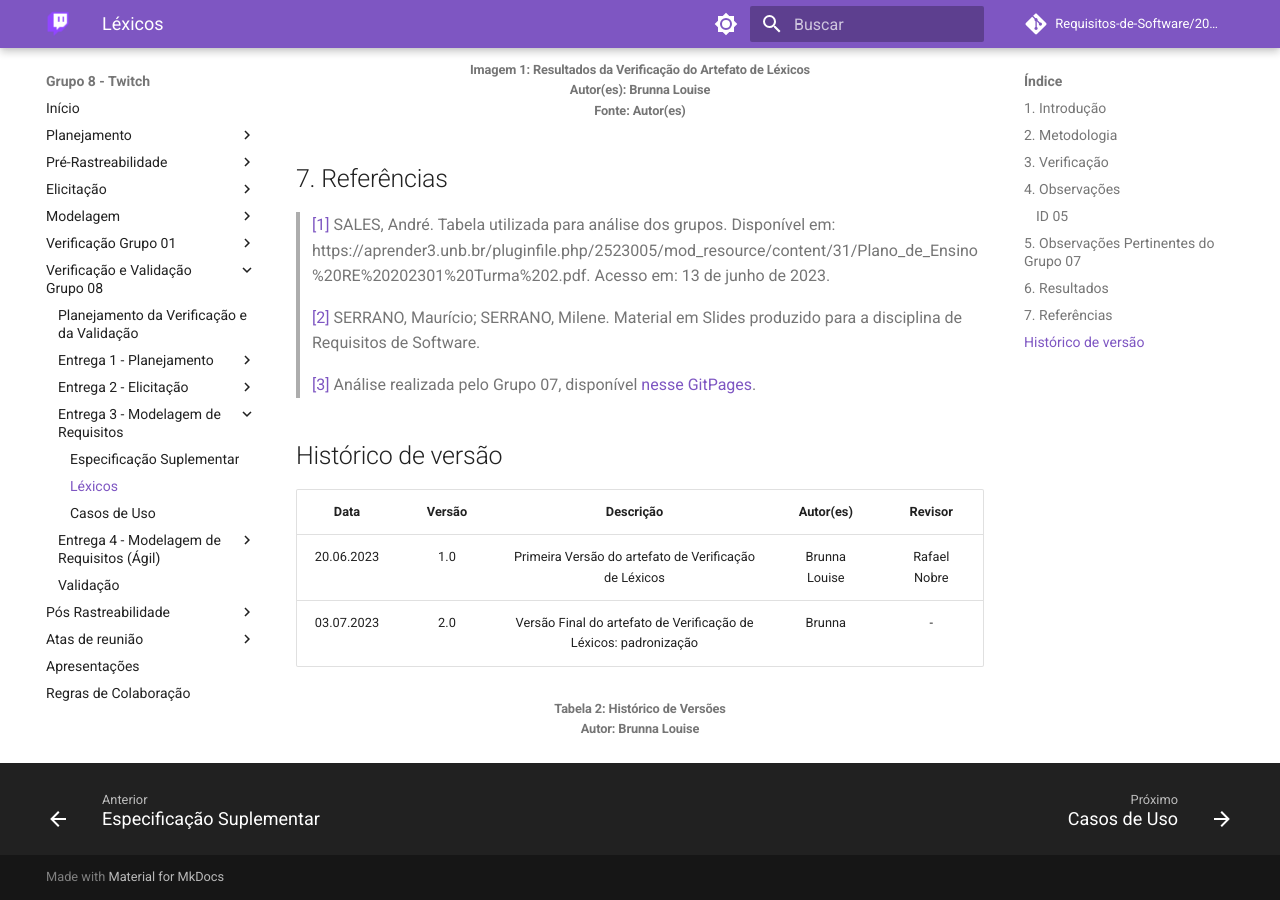
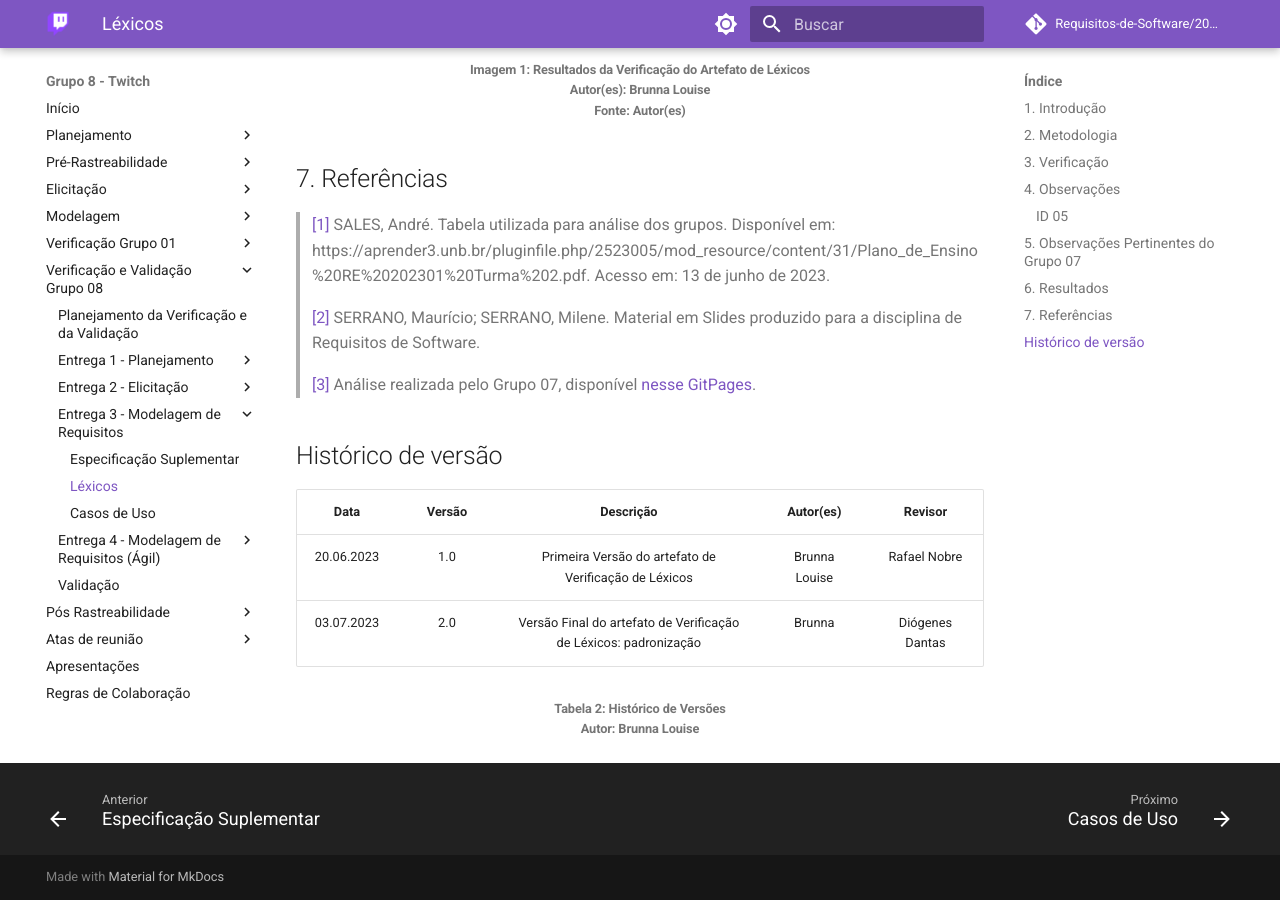
Before and after one commit to Requisitos-de-Software/2023.1-Twitch, an MkDocs documentation site: the page built from docs/verifica_valida_grupo08/verificacao_lexicos08.md, in a window 1280 px wide and 900 px high, scrolled down 2690 px. Built offline with MkDocs 1.6.1 and Material for MkDocs 9.7.7, drawn with Linux system fonts in a browser that asks for light colours; comment, search, counter and statistics services are not loaded.

```diff
--- a/docs/verifica_valida_grupo08/verificacao_lexicos08.md
+++ b/docs/verifica_valida_grupo08/verificacao_lexicos08.md
@@ -54,15 +54,15 @@ A imagem 1 a seguir apresenta um gráfico de pizza apresentando os resultados co
 
 > <a id="1">[1]</a> SALES, André. Tabela utilizada para análise dos grupos. Disponível em: https://aprender3.unb.br/pluginfile.php/2523005/mod_resource/content/31/Plano_de_Ensino%20RE%20202301%20Turma%202.pdf. Acesso em: 13 de junho de 2023.
 
-> <a id="1">[2]</a> SERRANO, Maurício; SERRANO, Milene. Material em Slides produzido para a disciplina de Requisitos de Software.
+> <a id="2">[2]</a> SERRANO, Maurício; SERRANO, Milene. Material em Slides produzido para a disciplina de Requisitos de Software.
 
-> <a id="1">[3]</a> Análise realizada pelo Grupo 07, disponível [nesse GitPages](https://requisitos-de-software.github.io/2023.1-Petz/).
+> <a id="3">[3]</a> Análise realizada pelo Grupo 07, disponível [nesse GitPages](https://requisitos-de-software.github.io/2023.1-Petz/).
 
 ## Histórico de versão
 |    Data    | Versão | Descrição                                                                      | Autor(es)  | Revisor  |
 | :--------: | :----: | :----------------------------------------------------------------------------: | :--------: | :------: |
 | 20.06.2023 | 1.0    | Primeira Versão do artefato de Verificação de Léxicos |   Brunna Louise   | Rafael Nobre  |
-| 03.07.2023 | 2.0    | Versão Final do artefato de Verificação de Léxicos: padronização |   Brunna   | -  |
+| 03.07.2023 | 2.0    | Versão Final do artefato de Verificação de Léxicos: padronização |   Brunna   | Diógenes Dantas  |
 
 <h6 align = "center"> Tabela 2: Histórico de Versões
 <br> Autor: Brunna Louise </h6>
```
